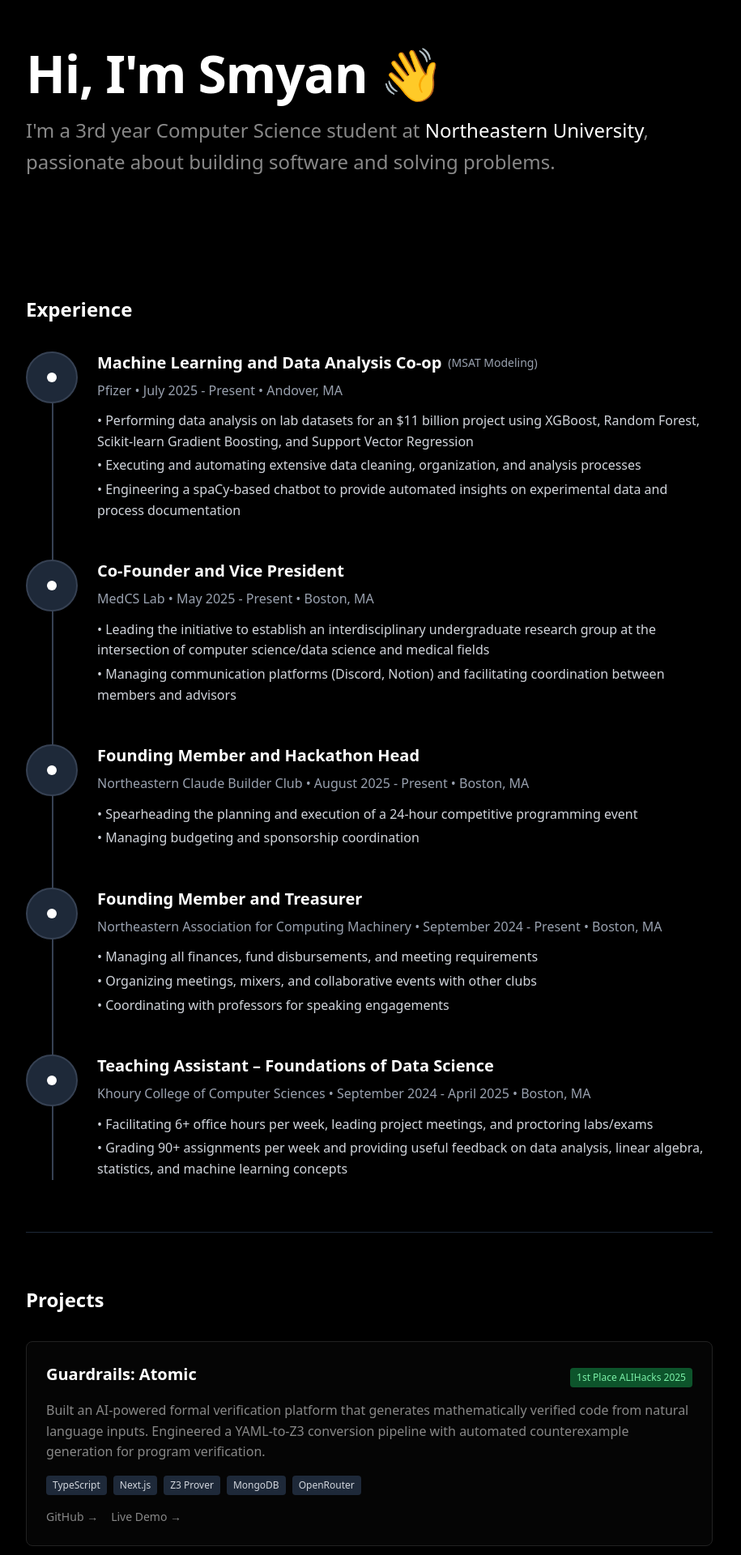
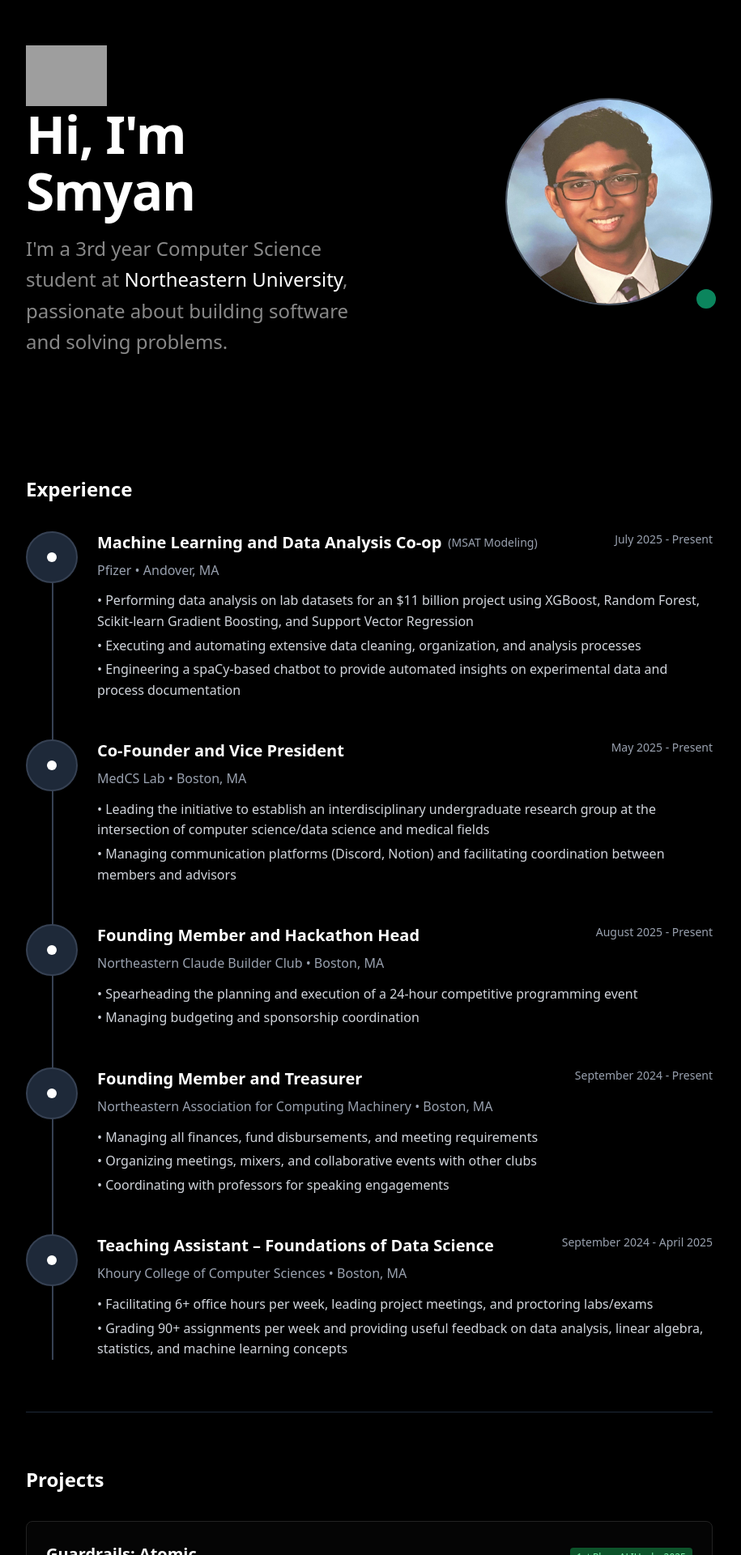
Before and after one commit to smyansengupta/smyansengupta.github.io, a Next.js app: page / in a window 1280 px wide. Shown: the part 120-2040 px from the top of the page at 81% size, without its empty margins (184-1099 px from the left). Built offline with nearby package versions, Linux system fonts and the light colour scheme; grey boxes are pictures that could not be loaded.

Commit message:
update hero page

```diff
--- a/src/app/globals.css
+++ b/src/app/globals.css
@@ -142,6 +142,34 @@ body {
   font-weight: 600;
 }
 
+/* Profile picture styles */
+.profile-picture {
+  background: linear-gradient(135deg, #1f2937, #374151);
+  border: 2px solid #4b5563;
+  transition: all 0.3s ease;
+}
+
+.profile-picture:hover {
+  transform: scale(1.05);
+  border-color: #6b7280;
+  box-shadow: 0 25px 50px -12px rgba(0, 0, 0, 0.5);
+}
+
+.status-indicator {
+  background: #10b981;
+  border: 4px solid #000;
+  animation: pulse 2s infinite;
+}
+
+@keyframes pulse {
+  0%, 100% {
+    opacity: 1;
+  }
+  50% {
+    opacity: 0.7;
+  }
+}
+
 @media (max-width: 768px) {
   .hero-title {
     font-size: 2.5rem;
@@ -171,4 +199,16 @@ body {
     width: 3rem;
     height: 3rem;
   }
+
+  /* Timeline dates on mobile */
+  .timeline-date {
+    font-size: 0.875rem;
+    margin-bottom: 0.5rem;
+  }
+
+  /* Profile picture responsive */
+  .profile-picture {
+    width: 12rem;
+    height: 12rem;
+  }
 }
--- a/src/app/page.tsx
+++ b/src/app/page.tsx
@@ -21,8 +21,11 @@ export default function Home() {
       <main className="max-w-4xl mx-auto px-6 pt-24">
         {/* Hero Section */}
         <section className="py-20">
+          <div className="grid grid-cols-1 lg:grid-cols-2 gap-12 items-center">
+            <div>
               <h1 className="hero-title">
-            Hi, I'm Smyan 👋
+                <a href="#"><img src="https://media.giphy.com/media/hvRJCLFzcasrR4ia7z/giphy.gif" width="100px" alt="GIF"></img></a>
+                Hi, I'm Smyan
               </h1>
               <p className="hero-subtitle">
                 I'm a 3rd year Computer Science student at{" "}
@@ -36,6 +39,18 @@ export default function Home() {
                 </a>
                 , passionate about building software and solving problems.
               </p>
+            </div>
+            <div className="flex justify-center lg:justify-end">
+              <div className="relative">
+                <img
+                  src="/pfp.jpeg"
+                  alt="Smyan Sengupta"
+                  className="w-64 h-64 profile-picture rounded-full object-cover shadow-2xl"
+                />
+                <div className="absolute -bottom-2 -right-2 w-8 h-8 status-indicator rounded-full"></div>
+              </div>
+            </div>
+          </div>
         </section>
 
         {/* Experience Section */}
@@ -52,11 +67,14 @@ export default function Home() {
                   <div className="w-3 h-3 bg-white rounded-full"></div>
                 </div>
                 <div className="flex-1">
-                  <div className="flex items-center space-x-2 mb-2">
+                  <div className="flex flex-col md:flex-row md:items-start md:justify-between mb-2">
+                    <div className="flex items-center space-x-2 mb-1 md:mb-0">
                       <h3 className="text-xl font-semibold">Machine Learning and Data Analysis Co-op</h3>
                       <span className="text-sm text-gray-400">(MSAT Modeling)</span>
                     </div>
-                  <div className="text-gray-400 mb-3">Pfizer • July 2025 - Present • Andover, MA</div>
+                    <div className="text-sm text-gray-400 font-medium">July 2025 - Present</div>
+                  </div>
+                  <div className="text-gray-400 mb-3">Pfizer • Andover, MA</div>
                   <ul className="space-y-1 text-gray-300">
                     <li>• Performing data analysis on lab datasets for an $11 billion project using XGBoost, Random Forest, Scikit-learn Gradient Boosting, and Support Vector Regression</li>
                     <li>• Executing and automating extensive data cleaning, organization, and analysis processes</li>
@@ -71,8 +89,11 @@ export default function Home() {
                   <div className="w-3 h-3 bg-white rounded-full"></div>
                 </div>
                 <div className="flex-1">
-                  <h3 className="text-xl font-semibold mb-2">Co-Founder and Vice President</h3>
-                  <div className="text-gray-400 mb-3">MedCS Lab • May 2025 - Present • Boston, MA</div>
+                  <div className="flex flex-col md:flex-row md:items-start md:justify-between mb-2">
+                    <h3 className="text-xl font-semibold mb-1 md:mb-0">Co-Founder and Vice President</h3>
+                    <div className="text-sm text-gray-400 font-medium">May 2025 - Present</div>
+                  </div>
+                  <div className="text-gray-400 mb-3">MedCS Lab • Boston, MA</div>
                   <ul className="space-y-1 text-gray-300">
                     <li>• Leading the initiative to establish an interdisciplinary undergraduate research group at the intersection of computer science/data science and medical fields</li>
                     <li>• Managing communication platforms (Discord, Notion) and facilitating coordination between members and advisors</li>
@@ -86,8 +107,11 @@ export default function Home() {
                   <div className="w-3 h-3 bg-white rounded-full"></div>
                 </div>
                 <div className="flex-1">
-                  <h3 className="text-xl font-semibold mb-2">Founding Member and Hackathon Head</h3>
-                  <div className="text-gray-400 mb-3">Northeastern Claude Builder Club • August 2025 - Present • Boston, MA</div>
+                  <div className="flex flex-col md:flex-row md:items-start md:justify-between mb-2">
+                    <h3 className="text-xl font-semibold mb-1 md:mb-0">Founding Member and Hackathon Head</h3>
+                    <div className="text-sm text-gray-400 font-medium">August 2025 - Present</div>
+                  </div>
+                  <div className="text-gray-400 mb-3">Northeastern Claude Builder Club • Boston, MA</div>
                   <ul className="space-y-1 text-gray-300">
                     <li>• Spearheading the planning and execution of a 24-hour competitive programming event</li>
                     <li>• Managing budgeting and sponsorship coordination</li>
@@ -101,8 +125,11 @@ export default function Home() {
                   <div className="w-3 h-3 bg-white rounded-full"></div>
                 </div>
                 <div className="flex-1">
-                  <h3 className="text-xl font-semibold mb-2">Founding Member and Treasurer</h3>
-                  <div className="text-gray-400 mb-3">Northeastern Association for Computing Machinery • September 2024 - Present • Boston, MA</div>
+                  <div className="flex flex-col md:flex-row md:items-start md:justify-between mb-2">
+                    <h3 className="text-xl font-semibold mb-1 md:mb-0">Founding Member and Treasurer</h3>
+                    <div className="text-sm text-gray-400 font-medium">September 2024 - Present</div>
+                  </div>
+                  <div className="text-gray-400 mb-3">Northeastern Association for Computing Machinery • Boston, MA</div>
                   <ul className="space-y-1 text-gray-300">
                     <li>• Managing all finances, fund disbursements, and meeting requirements</li>
                     <li>• Organizing meetings, mixers, and collaborative events with other clubs</li>
@@ -117,8 +144,11 @@ export default function Home() {
                   <div className="w-3 h-3 bg-white rounded-full"></div>
                 </div>
                 <div className="flex-1">
-                  <h3 className="text-xl font-semibold mb-2">Teaching Assistant – Foundations of Data Science</h3>
-                  <div className="text-gray-400 mb-3">Khoury College of Computer Sciences • September 2024 - April 2025 • Boston, MA</div>
+                  <div className="flex flex-col md:flex-row md:items-start md:justify-between mb-2">
+                    <h3 className="text-xl font-semibold mb-1 md:mb-0">Teaching Assistant – Foundations of Data Science</h3>
+                    <div className="text-sm text-gray-400 font-medium">September 2024 - April 2025</div>
+                  </div>
+                  <div className="text-gray-400 mb-3">Khoury College of Computer Sciences • Boston, MA</div>
                   <ul className="space-y-1 text-gray-300">
                     <li>• Facilitating 6+ office hours per week, leading project meetings, and proctoring labs/exams</li>
                     <li>• Grading 90+ assignments per week and providing useful feedback on data analysis, linear algebra, statistics, and machine learning concepts</li>
@@ -145,13 +175,13 @@ export default function Home() {
               <div className="flex flex-wrap gap-2 mb-3">
                 <span className="text-xs bg-gray-800 text-gray-300 px-2 py-1 rounded">TypeScript</span>
                 <span className="text-xs bg-gray-800 text-gray-300 px-2 py-1 rounded">Next.js</span>
-                <span className="text-xs bg-gray-800 text-gray-300 px-2 py-1 rounded">Z3 Prover</span>
+                <span className="text-xs bg-gray-800 text-gray-300 px-2 py-1 rounded">Z3 Theorem Prover</span>
                 <span className="text-xs bg-gray-800 text-gray-300 px-2 py-1 rounded">MongoDB</span>
                 <span className="text-xs bg-gray-800 text-gray-300 px-2 py-1 rounded">OpenRouter</span>
               </div>
               <div className="project-links">
                 <a href="#" className="project-link">GitHub →</a>
-                <a href="#" className="project-link">Live Demo →</a>
+                <a href="#" className="project-link">Devpost →</a>
               </div>
             </div>
 
@@ -186,6 +216,57 @@ export default function Home() {
                 <span className="text-xs bg-gray-800 text-gray-300 px-2 py-1 rounded">TailwindCSS</span>
                 <span className="text-xs bg-gray-800 text-gray-300 px-2 py-1 rounded">Congress.gov API</span>
                 <span className="text-xs bg-gray-800 text-gray-300 px-2 py-1 rounded">OpenAI API</span>
+              </div>
+              <div className="project-links">
+                <a href="#" className="project-link">GitHub →</a>
+                <a href="#" className="project-link">Live Demo →</a>
+              </div>
+            </div>
+
+            <div className="project-card">
+              <h3 className="project-title">HealthSync</h3>
+              <p className="project-description mb-3">
+                Developed a mobile application that analyzes user health data and health-related journal entries to provide users with
+                AI-powered health analysis and recommendations.
+              </p>
+              <div className="flex flex-wrap gap-2 mb-3">
+                <span className="text-xs bg-gray-800 text-gray-300 px-2 py-1 rounded">Flutter</span>
+                <span className="text-xs bg-gray-800 text-gray-300 px-2 py-1 rounded">Python</span>
+                <span className="text-xs bg-gray-800 text-gray-300 px-2 py-1 rounded">MongoDB Atlas</span>
+                <span className="text-xs bg-gray-800 text-gray-300 px-2 py-1 rounded">Gemini API</span>
+              </div>
+              <div className="project-links">
+                <a href="#" className="project-link">GitHub →</a>
+                <a href="#" className="project-link">Demo →</a>
+              </div>
+            </div>
+
+            <div className="project-card">
+              <h3 className="project-title">Second Sight</h3>
+              <p className="project-description mb-3">
+                Developed an AI-powered journaling application where users can log their mood for the day, create journal entries, and view
+                entries over time. Leveraged Gemini AI to analyze entries and mood trends to assist users in understanding themselves better.
+              </p>
+              <div className="flex flex-wrap gap-2 mb-3">
+                <span className="text-xs bg-gray-800 text-gray-300 px-2 py-1 rounded">Flutter</span>
+                <span className="text-xs bg-gray-800 text-gray-300 px-2 py-1 rounded">Kotlin</span>
+                <span className="text-xs bg-gray-800 text-gray-300 px-2 py-1 rounded">Gemini API</span>
+              </div>
+              <div className="project-links">
+                <a href="#" className="project-link">GitHub →</a>
+                <a href="#" className="project-link">Demo →</a>
+              </div>
+            </div>
+
+            <div className="project-card">
+              <h3 className="project-title">Hoo Wants A Degree</h3>
+              <p className="project-description mb-3">
+                Developed a degree planner web application to aid University of Virginia School of Engineering students in creating
+                AI-generated four-year degree plans.
+              </p>
+              <div className="flex flex-wrap gap-2 mb-3">
+                <span className="text-xs bg-gray-800 text-gray-300 px-2 py-1 rounded">React</span>
+                <span className="text-xs bg-gray-800 text-gray-300 px-2 py-1 rounded">Perplexity AI API</span>
               </div>
               <div className="project-links">
                 <a href="#" className="project-link">GitHub →</a>
```
Also changed, not shown: public/pfp.jpeg (added). Lines whose indentation alone changed are shown as unchanged.
